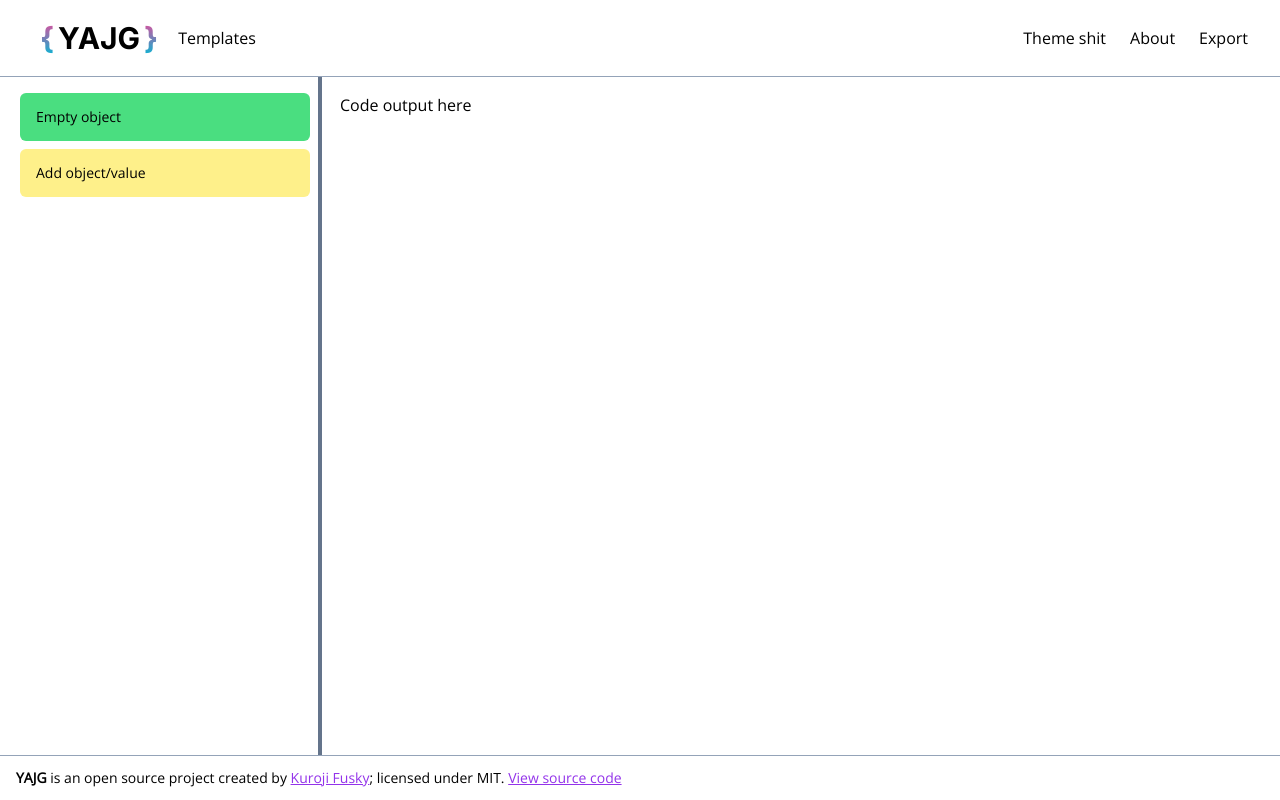
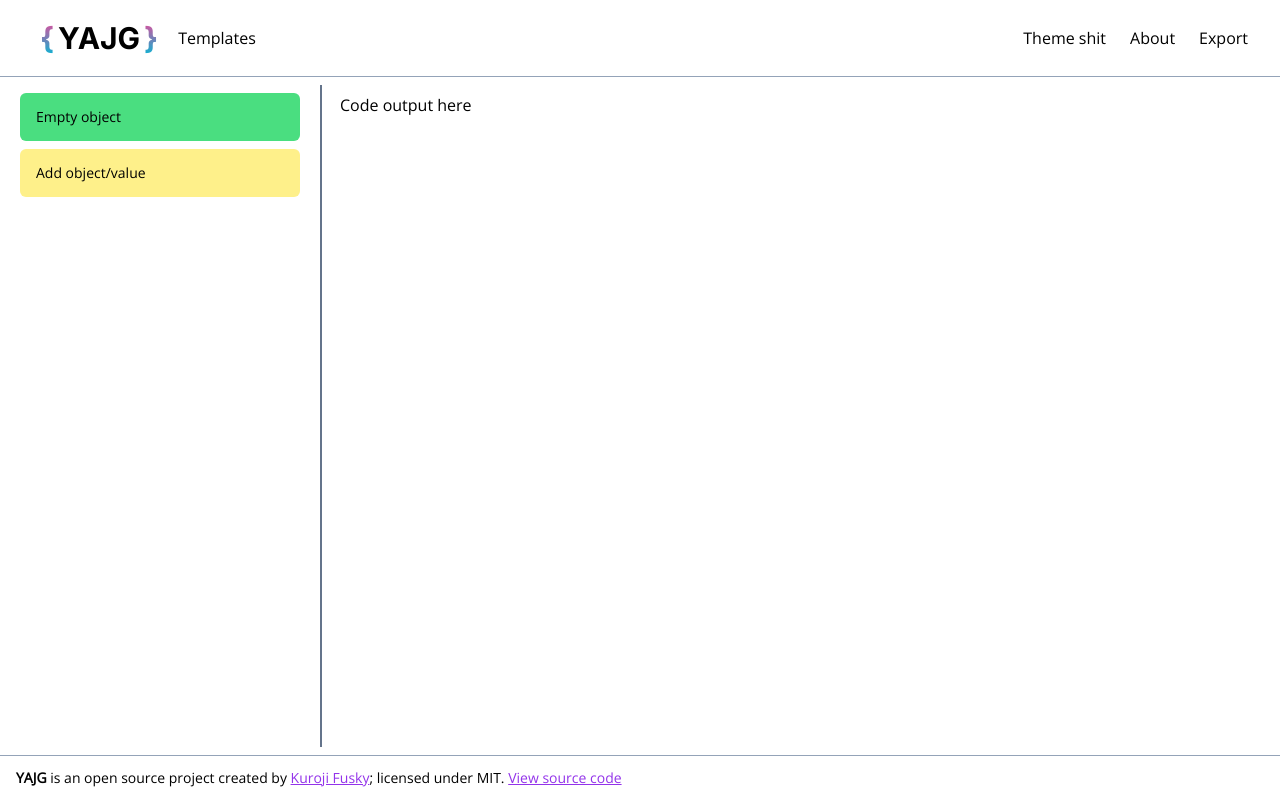
Before and after one commit to kuroji-fusky/yajg, a SvelteKit app: page / in a window 1280 px wide. Shown: the top 800 px of the page. Built offline with nearby package versions, Linux system fonts and the light colour scheme.

Commit message:
change dir structure

```diff
--- a/src/routes/+layout.svelte
+++ b/src/routes/+layout.svelte
@@ -5,8 +5,8 @@
 	import '@fontsource/inter/700.css'
 
 	import { page } from '$app/stores'
-	import BaseNavbar from '../components/BaseNavbar.svelte'
-	import BaseFooter from '../components/BaseFooter.svelte'
+	import BaseNavbar from '$lib/BaseNavbar.svelte'
+	import BaseFooter from '$lib/BaseFooter.svelte'
 
 	const t = 'Yet another JSON Generator'
 	const d = 'Generate JSON shit'
@@ -34,6 +34,6 @@
 	}
 
 	:global(h1, h2, h3, h4) {
-    @apply font-inter;
+		@apply font-inter;
 	}
 </style>
--- a/src/routes/+page.svelte
+++ b/src/routes/+page.svelte
@@ -1,6 +1,6 @@
 <script lang="ts">
 	import { onMount } from 'svelte'
-	import FieldBlock from '../components/FieldBlock.svelte'
+	import FieldBlock from '$lib/FieldBlock.svelte'
 
 	let output = []
 
@@ -31,9 +31,9 @@
 <main class="w-screen flex h-fit">
 	<div class="block-sidebar-container" bind:this={appContainer}>
 		<div class="overflow-hidden grid gap-2">
-      <FieldBlock />
-      <FieldBlock add />
-    </div>
+			<FieldBlock />
+			<FieldBlock add />
+		</div>
 		<div id="grip" bind:this={grippy} />
 	</div>
 	<div class="code-output-wrapper w-full">Code output here</div>
@@ -50,17 +50,17 @@
 	}
 
 	.block-sidebar-container {
-		@apply relative pr-2.5;
+		@apply relative pr-5;
 
 		width: var(--editor-sidebar-width, 320px);
 
 		#grip {
-			@apply -translate-x-1 w-1 bg-slate-500 absolute top-0 -right-1.5 bottom-0 cursor-ew-resize;
+			@apply -translate-x-1 w-0.5  bg-slate-500 absolute top-2 -right-1.5 bottom-2 cursor-ew-resize;
 			transition: color 200ms ease;
 
 			&:hover,
 			&:active {
-				@apply bg-sky-400 #{!important};
+				@apply bg-sky-400;
 			}
 		}
 	}
```
Also changed, not shown: src/lib/BaseFooter.svelte (renamed from src/components/BaseFooter.svelte), src/lib/BaseNavbar.svelte (renamed from src/components/BaseNavbar.svelte), src/lib/FieldBlock.svelte (renamed from src/components/FieldBlock.svelte).
